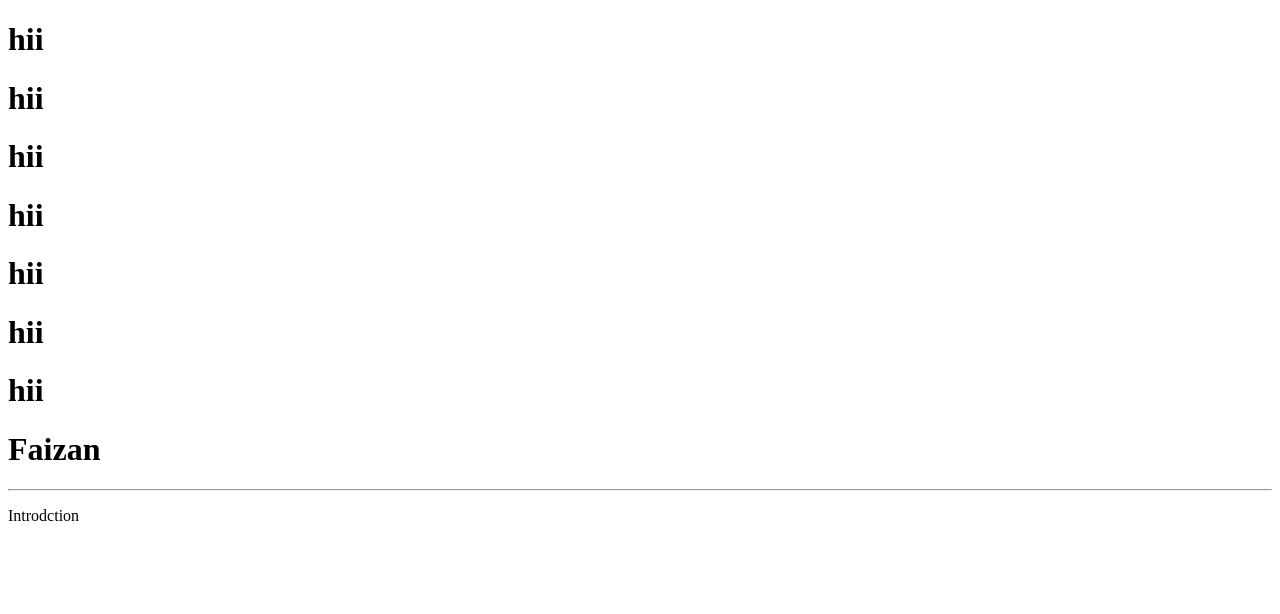
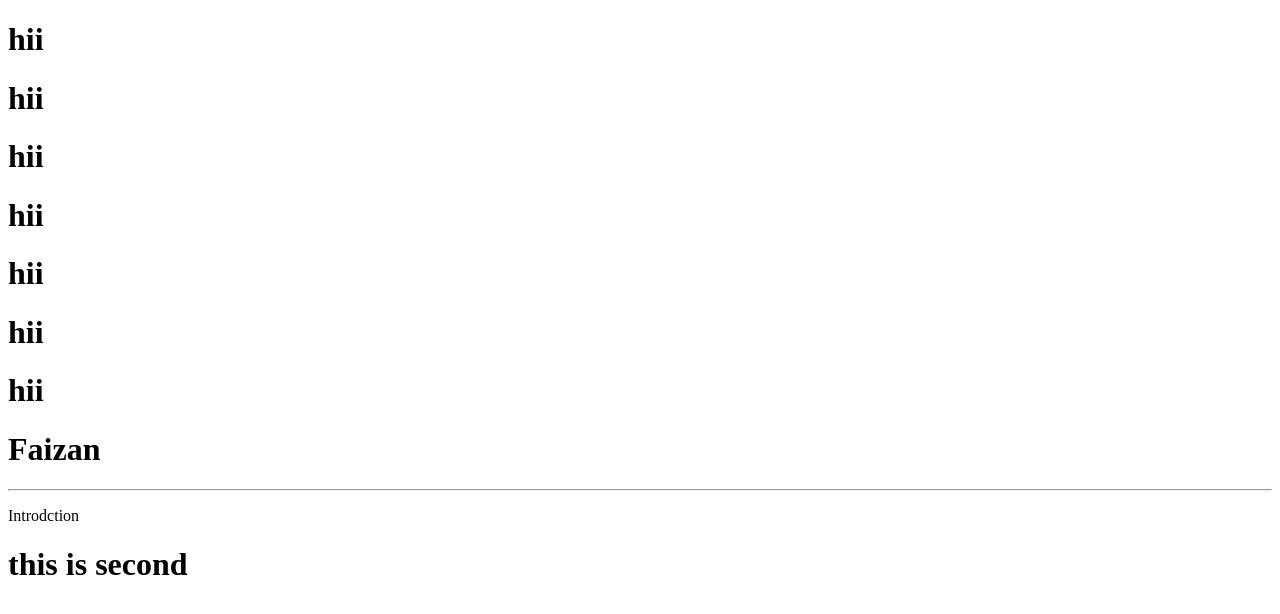
Before and after one commit to faizanchundarigar9/xyz, a plain HTML site: page index.html in a window 1280 px wide. Drawn offline with Linux system fonts and the light colour scheme.

Commit message:
changes made by person b

```diff
--- a/index.html
+++ b/index.html
@@ -18,5 +18,8 @@
         <hr>
         <p>Introdction</p>
     </div>
+    <div>
+        <h1>this is second</h1>
+    </div>
 </body>
 </html>
```
